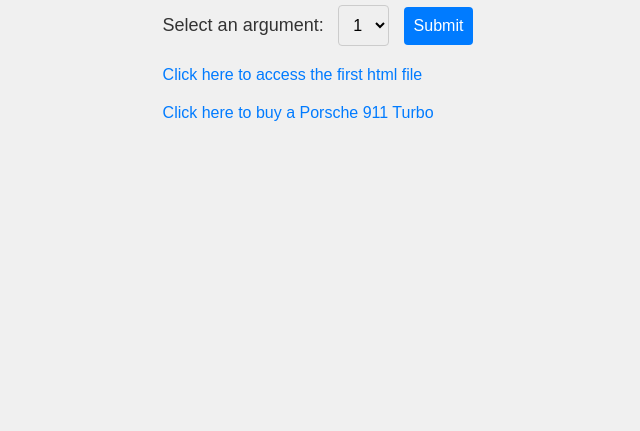
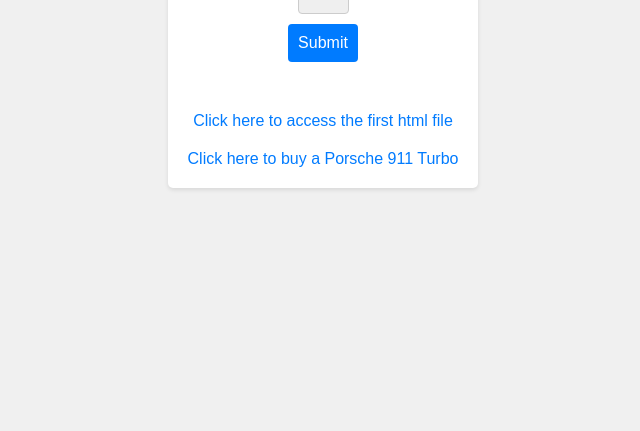
Before and after one commit to ChaisedelEfrei/webproject, a website: page index.html in a window 1280 px wide. Shown: the part 369-800 px from the top of the page, without its empty margins (317-957 px from the left). Drawn offline with Linux system fonts and the light colour scheme.

Commit message:
make a better looking file

```diff
--- a/styles.css
+++ b/styles.css
@@ -1,3 +1,10 @@
+body, h1, p, select, button {
+  margin: 0;
+  padding: 0;
+  border: 0;
+  font-family: Arial, sans-serif;
+}
+
 /* Center the content vertically and horizontally */
 body {
   display: flex;
@@ -5,32 +12,40 @@
   align-items: center;
   justify-content: center;
   height: 100vh;
-    margin: 0;
   background-color: #f0f0f0;
-    font-family: Arial, sans-serif;
 }
 
-  /* Style the h1 header */
+/* Style the header */
 h1 {
   font-size: 24px;
+  color: #333;
   margin-bottom: 20px;
-    color: #333;
+}
+
+/* Style the form container */
+form {
+  display: flex;
+  flex-direction: column;
+  align-items: center;
+  background-color: #fff;
+  padding: 20px;
+  border-radius: 5px;
+  box-shadow: 0 2px 4px rgba(0, 0, 0, 0.1);
 }
 
 /* Style the form elements */
 label {
   font-size: 18px;
-    margin-right: 10px;
+  margin-bottom: 10px;
   color: #333;
 }
 
-  select,
-  button {
+select, button {
   padding: 10px;
   font-size: 16px;
   border: 1px solid #ccc;
   border-radius: 4px;
-    margin-right: 10px;
+  margin-bottom: 10px;
 }
 
 button {
@@ -47,18 +62,17 @@
 
 /* Style the result container */
 #result {
-    margin-top: 20px;
   font-size: 18px;
   color: #333;
+  margin-top: 20px;
 }
 
 /* Style the hyperlinks */
 a {
-    margin-top: 20px;
   font-size: 16px;
   color: #007bff;
   text-decoration: none;
-    display: block;
+  margin-top: 20px;
 }
 
 a:hover {
```
Lines whose indentation alone changed are shown as unchanged.
